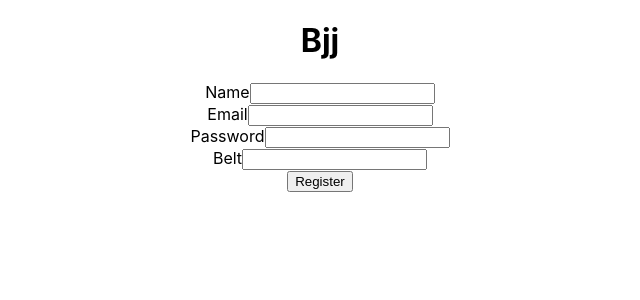
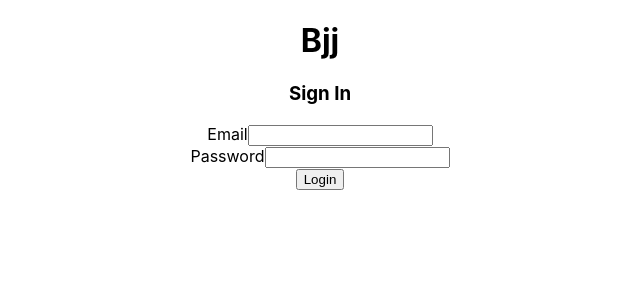
Before and after one commit to myke2424/bjj-training-log, a React (Create React App) app in the folder client/: page /login in a window 1280 px wide. Shown: the top 300 px of the page, without its empty margins (320-960 px from the left). Built offline with nearby package versions, Linux system fonts and the light colour scheme.

Commit message:
login work

```diff
--- a/client/package.json
+++ b/client/package.json
@@ -9,6 +9,7 @@
     "axios": "^0.19.2",
     "react": "^16.13.1",
     "react-dom": "^16.13.1",
+    "react-router": "^5.2.0",
     "react-scripts": "3.4.1"
   },
   "scripts": {
--- a/client/src/App.js
+++ b/client/src/App.js
@@ -7,7 +7,7 @@ function App() {
   return (
     <div className='App'>
       <h1>Bjj</h1>
-      <Register />
+      <Login />
     </div>
   );
 }
--- a/client/src/user/Login.js
+++ b/client/src/user/Login.js
@@ -5,9 +5,11 @@ function Login() {
   const [userInfo, setUserInfo] = useState({
     email: '',
     password: '',
+    error: '',
+    redirectTo: false,
   });
 
-  const { email, password } = userInfo;
+  const { email, password, redirectTo, error } = userInfo;
 
   // Dynamic handler (Handle multiple input changes)
   const handleInputChange = (event) => {
@@ -31,13 +33,23 @@ function Login() {
     })
       .then((response) => {
         console.log(response);
-        setUserInfo({ ...userInfo });
+        setUserInfo({ ...userInfo, redirectTo: true });
       })
-      .catch((err) => console.log(err.message));
+      .catch((err) => {
+        console.log(err.message);
+        setUserInfo({ ...userInfo, error: err.message });
+      });
+  };
+
+  const showError = () => <div>{error}</div>;
+
+  const redirectUser = () => {
+    if (redirectTo) console.log('redirecting placeholder...');
   };
 
   const loginForm = () => (
     <form>
+      <h3>Sign In</h3>
       <div className='form-group'>
         <label>Email</label>
         <input
@@ -62,7 +74,13 @@ function Login() {
     </form>
   );
 
-  return <div>{loginForm()}</div>;
+  return (
+    <div>
+      {loginForm()}
+      {redirectUser()}
+      {showError()}
+    </div>
+  );
 }
 
 export default Login;
```
Also changed, not shown: client/src/Router.js (+21 -0 lines), 2 other files (tests, documents, lock files or other folders).
